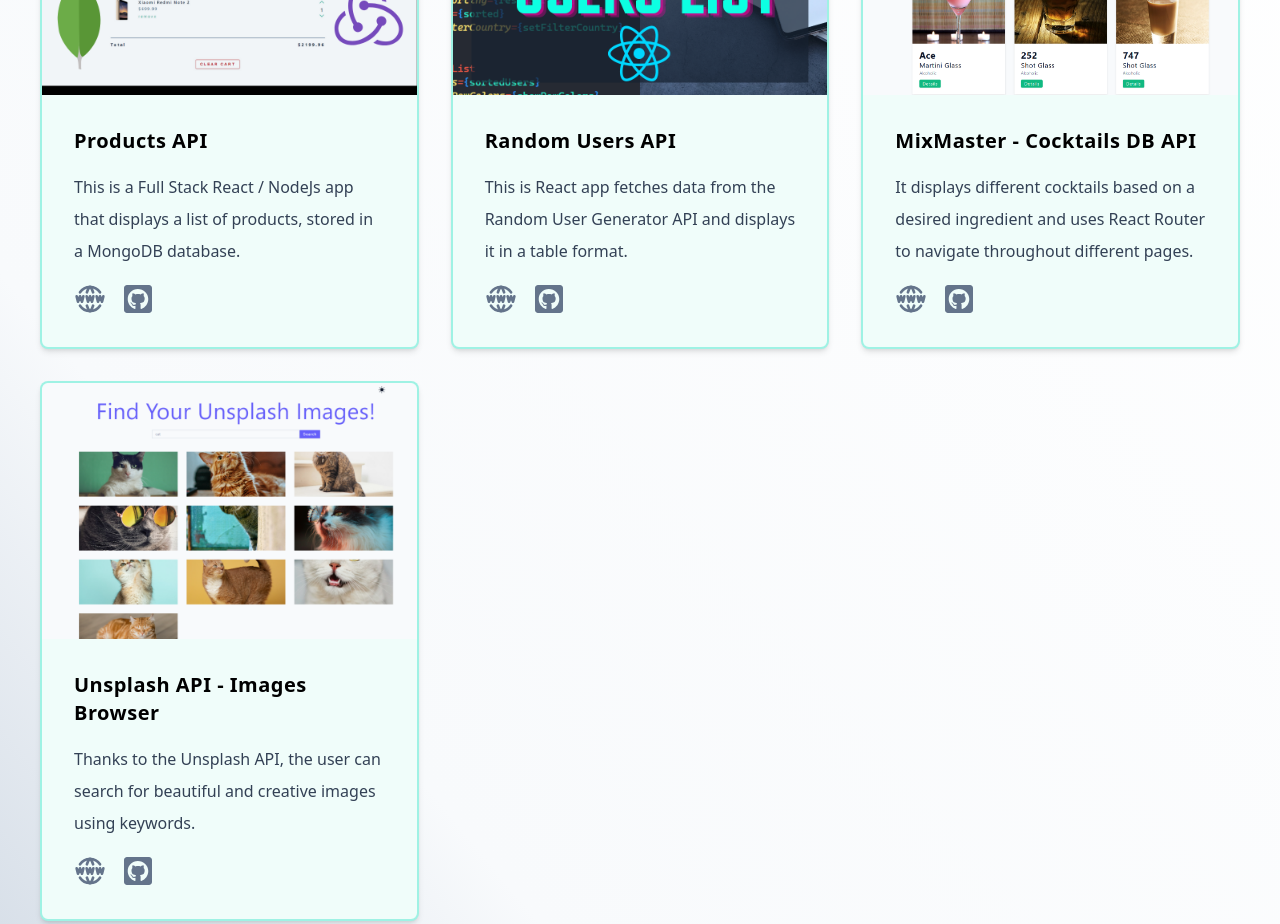
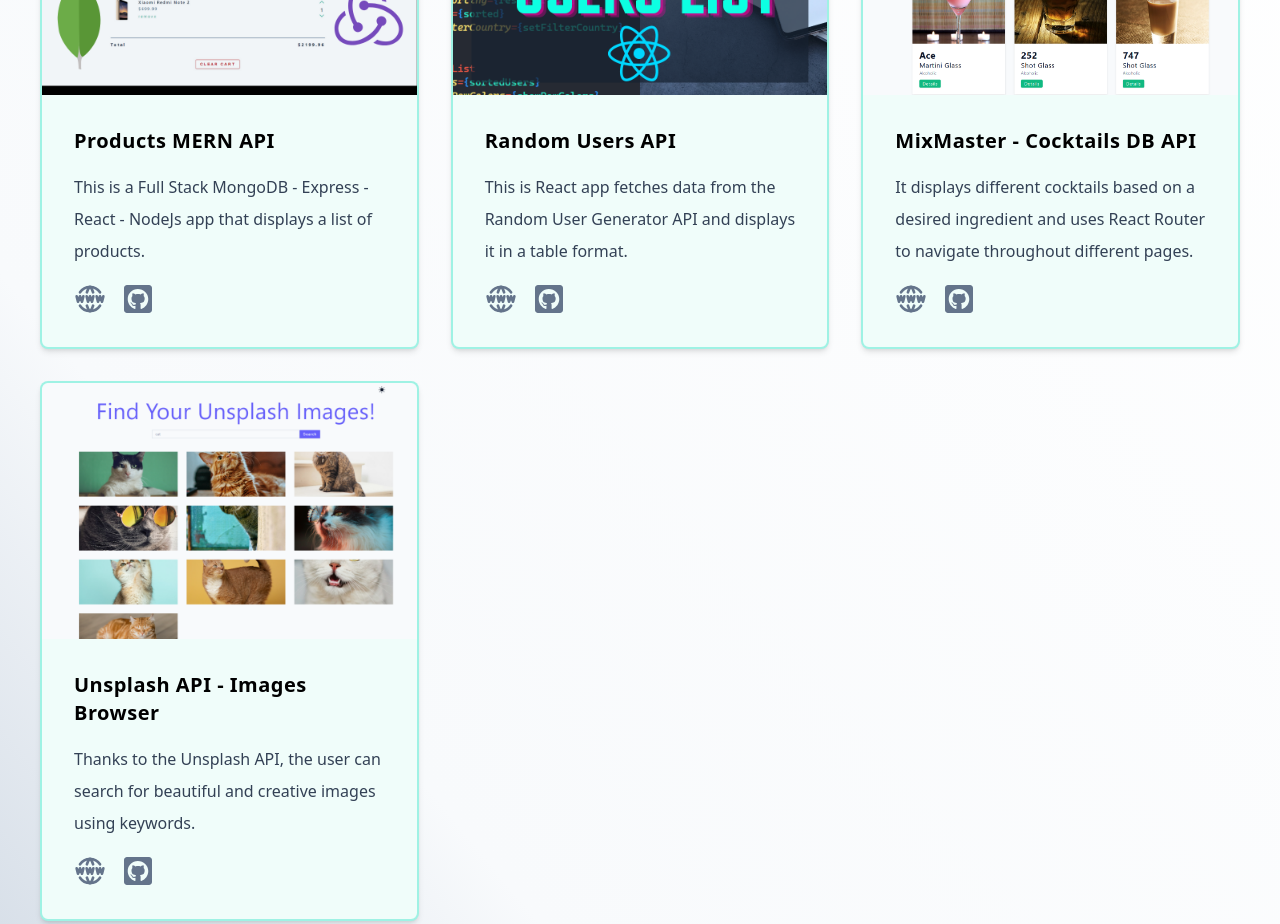
Before and after one commit to Charly-Wolf/portfolio, a React (Vite) app: page / in a window 1280 px wide. Shown: the part 1080-2004 px from the top of the page. Built offline with nearby package versions, Linux system fonts and the light colour scheme.

Commit message:
updated Products API description and title

```diff
--- a/src/data.jsx
+++ b/src/data.jsx
@@ -67,8 +67,8 @@ export const projects = [
     img: imgProductsAPI,
     url: 'https://products-react-redux-node.netlify.app/',
     github: 'https://github.com/Charly-Wolf/products-frontend',
-    title: 'Products API',
-    text: 'This is a Full Stack React / NodeJs app that displays a list of products, stored in a MongoDB database.',
+    title: 'Products MERN API',
+    text: 'This is a Full Stack MongoDB - Express - React - NodeJs app that displays a list of products.',
   },
   {
     id: nanoid(),
```
